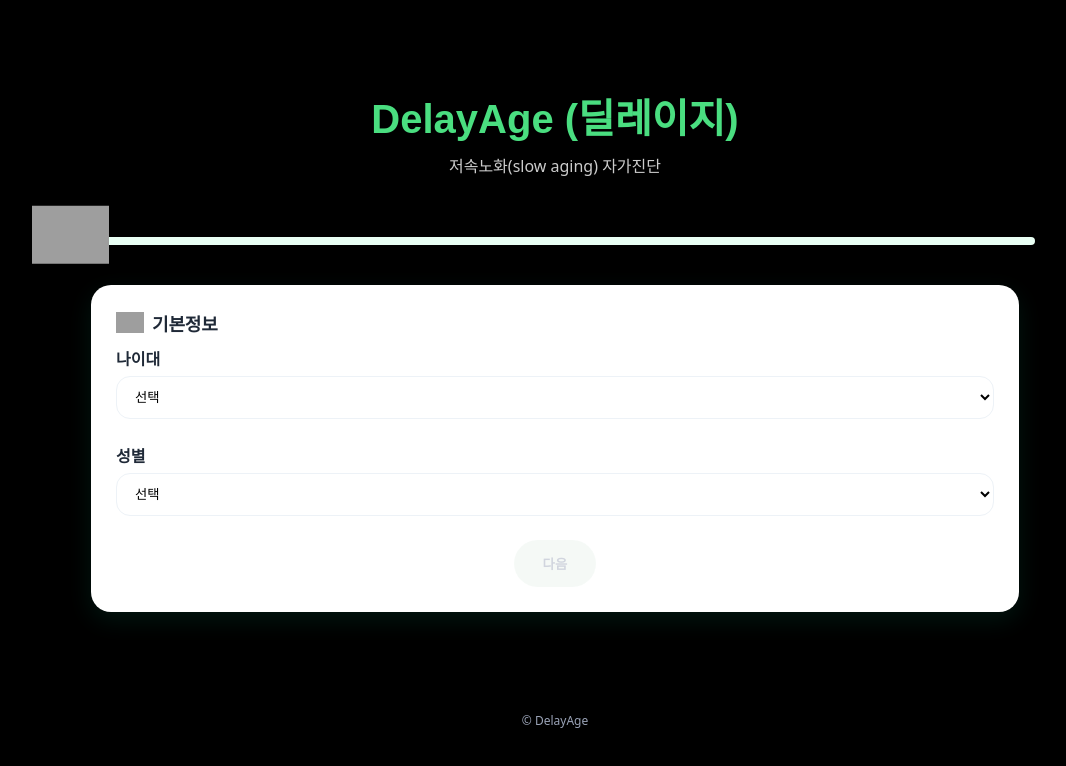
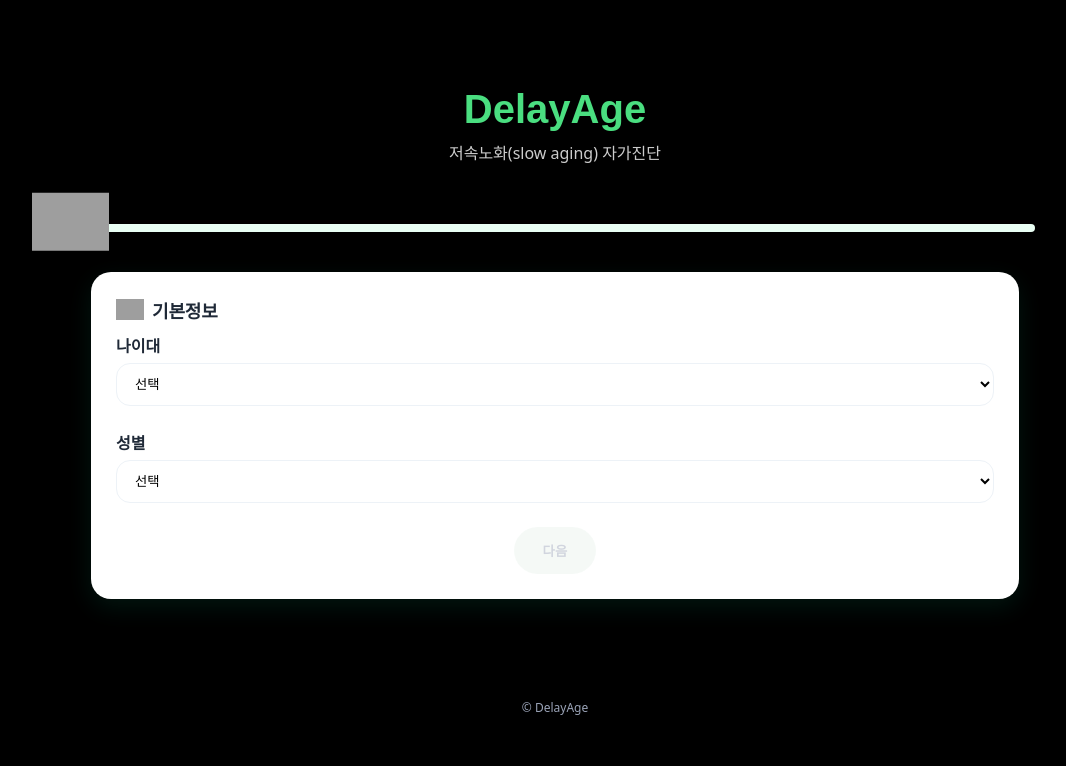
Before and after one commit to leeseonyeong1218/DelayAge, a plain HTML site: page index.html in a window 1280 px wide. Both pictures are taken after a click on the button "설문 시작하기". Shown: the whole page, without its empty margins (85-1151 px from the left). Drawn offline with nearby package versions, Linux system fonts and the light colour scheme; grey boxes are pictures that could not be loaded; a web font is replaced by a local one.

Commit message:
Remove Korean text from header title

```diff
--- a/index.html
+++ b/index.html
@@ -10,7 +10,7 @@
   <body class="start-active">
     <!-- 상단 헤더 -->
     <header class="site-header">
-      <h1>DelayAge (딜레이지)</h1>
+      <h1>DelayAge</h1>
       <p class="subtitle">저속노화(slow aging) 자가진단</p>
     </header>
 
```
